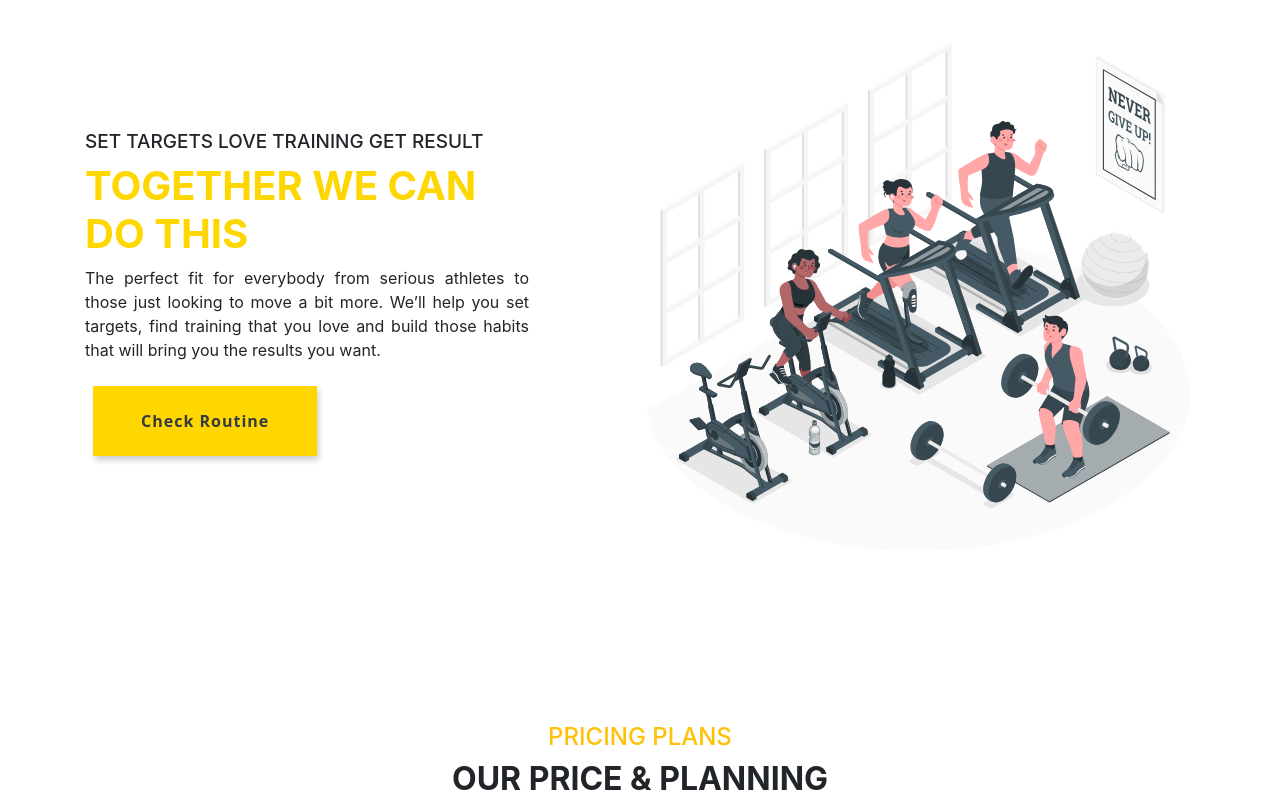
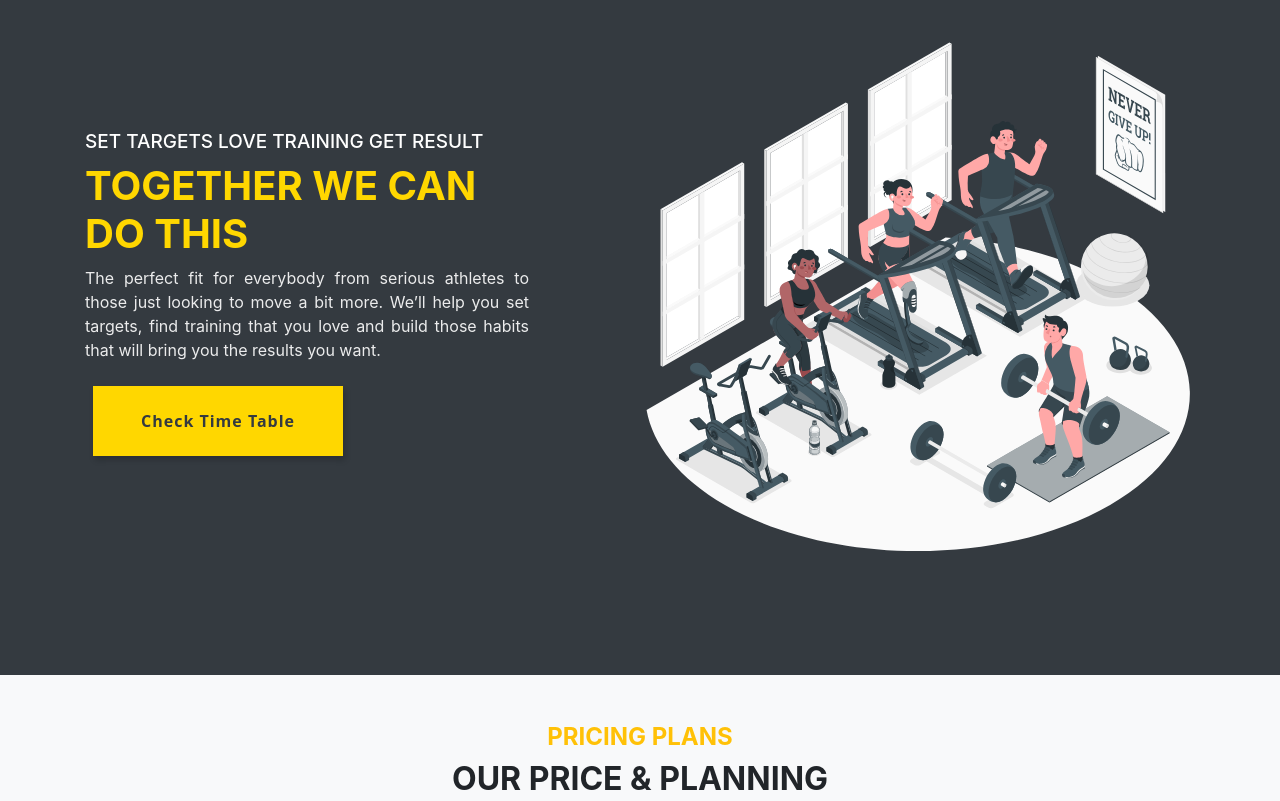
Before and after one commit to mahankaleakash2806/VaibhaviK260304-fitness-nutrition-group-project2-icp7, a plain HTML site: page pages/gym_facilities.html in a window 1280 px wide. Shown: the part 880-1681 px from the top of the page. Drawn offline with nearby package versions, Linux system fonts and the light colour scheme.

Commit message:
Added bg color to body and sectiond

```diff
--- a/css/gym_facilities.css
+++ b/css/gym_facilities.css
@@ -110,6 +110,7 @@ a {
 
 .side-content h6 {
     width: 100%;
+    color: #fff;
     font-size: 19px;
 }
 
@@ -117,6 +118,10 @@ a {
     width: 100%;
     font-size: 40px;
     color: gold;
+}
+.side-content p{
+    color: #fff;
+    opacity: 0.9;
 }
 
 @media screen and (max-width: 1199px) {
--- a/pages/gym_facilities.html
+++ b/pages/gym_facilities.html
@@ -15,7 +15,7 @@
         crossorigin="anonymous"></script>
 </head>
 
-<body>
+<body class="bg-light">
     <section class="gym-banner-container">
     <div>
         <img src="/img/gym-facilities-page/gym-banner2.jpg" alt="">
@@ -30,8 +30,8 @@
         </div>
     </div>
     </section>
-    <section class="gym-content-section position-relative d-flex flex-wrap no-spacing">
-        <div class="container">
+    <section class="gym-content-section bg-dark position-relative d-flex flex-wrap no-spacing">
+        <div class="container ">
             <div class="row align-items-center no-gutters">
                 <div class="col-lg-6">
                     <div class="side-content left wow fade animated">
@@ -42,12 +42,12 @@
                             those just looking to move a bit more. We’ll help you
                             set targets, find training that you love and build those
                             habits that will bring you the results you want. </p>
-                        <button id="daily-routine-btn" onclick="showRoutine()" class="custom-button d-inline-block text-dark fw-bold m-2 px-5 position-relative">Check Routine</button>
+                        <button id="daily-routine-btn" onclick="showRoutine()" class="custom-button d-inline-block text-dark fw-bold m-2 px-5 position-relative">Check Time Table</button>
                     </div>
                 </div>
                 <div class="col-lg-6 d-lg-block">
                     <figure class="side-image full-right wow reveal-effect">
-                        <div id="daily-routine" class="d-none bg-dark text-white p-4" style="left: -50px;">
+                        <div id="daily-routine" class="d-none bg-black text-white p-4" style="left: -50px;">
                             <svg xmlns="http://www.w3.org/2000/svg" width="20" height="20" fill="currentColor" class="bi bi-hourglass-split" viewBox="0 0 16 16">
                                 <path d="M2.5 15a.5.5 0 1 1 0-1h1v-1a4.5 4.5 0 0 1 2.557-4.06c.29-.139.443-.377.443-.59v-.7c0-.213-.154-.451-.443-.59A4.5 4.5 0 0 1 3.5 3V2h-1a.5.5 0 0 1 0-1h11a.5.5 0 0 1 0 1h-1v1a4.5 4.5 0 0 1-2.557 4.06c-.29.139-.443.377-.443.59v.7c0 .213.154.451.443.59A4.5 4.5 0 0 1 12.5 13v1h1a.5.5 0 0 1 0 1zm2-13v1c0 .537.12 1.045.337 1.5h6.326c.216-.455.337-.963.337-1.5V2zm3 6.35c0 .701-.478 1.236-1.011 1.492A3.5 3.5 0 0 0 4.5 13s.866-1.299 3-1.48zm1 0v3.17c2.134.181 3 1.48 3 1.48a3.5 3.5 0 0 0-1.989-3.158C8.978 9.586 8.5 9.052 8.5 8.351z"/>
                               </svg>
@@ -76,7 +76,7 @@
     </section>
     <section class="mt-5">
         <div class="heading mb-5">
-            <h4 class="text-center text-warning">PRICING PLANS</h4>
+            <h4 class="text-center fw-bold text-warning">PRICING PLANS</h4>
             <h2 class="text-center fw-bolder">OUR PRICE & PLANNING</h2>
         </div>
 
```
Also changed, not shown: img/gym-facilities-page/gym_facilities_page.jpeg (added).
